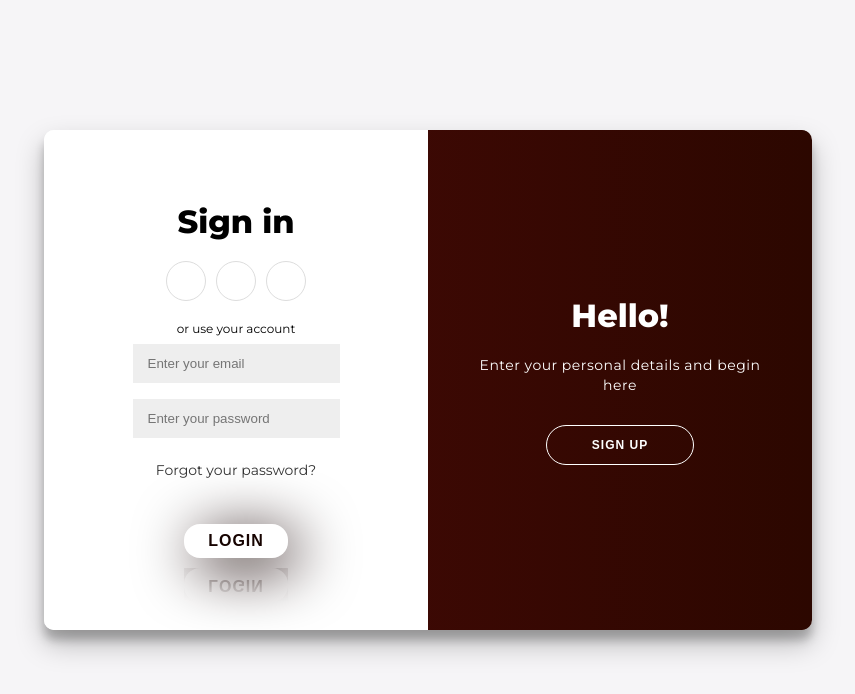
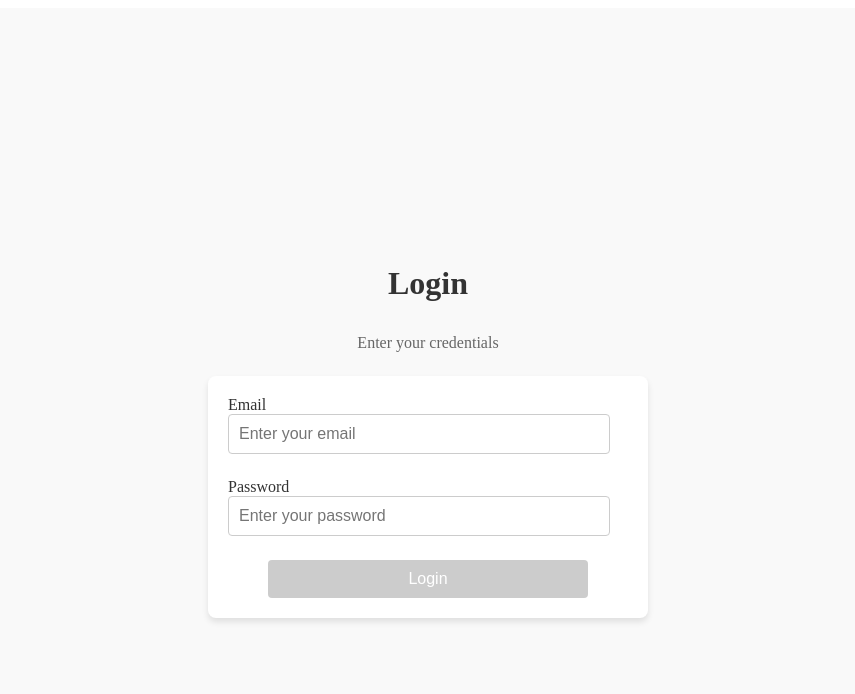
Before and after one commit to Robiin28/landing, a React (Create React App) app in the folder mineflix/: page / in a window 1280 px wide. Shown: the top 694 px of the page, without its empty margins (212-1067 px from the left). Built offline with nearby package versions, Linux system fonts and the light colour scheme; what password-validator would draw is missing.

Commit message:
autofilling

```diff
--- a/mineflix/src/App.js
+++ b/mineflix/src/App.js
@@ -133,10 +133,10 @@ function App() {
                     <Home onLogout={logoutHandler} />
                 )}
            </main>                    */}
-           {/* <Login></Login> */}
+           <Login></Login>
            {/* <SignUp/> */}
 
-           <Form />
+           {/* <Form /> */}
     </>
   );
 }
--- a/mineflix/src/components/Form.js
+++ b/mineflix/src/components/Form.js
@@ -1,136 +1,136 @@
-import React, { useState, useEffect } from 'react';
-import passwordValidator from 'password-validator';
-import './form.css';
+// import React, { useState, useEffect } from 'react';
+// import passwordValidator from 'password-validator';
+// import './form.css';
 
-const Form = () => {
-    const [enteredEmail, setEnteredEmail] = useState('');
-    const [enteredPassword, setEnteredPassword] = useState('');
-    const [formIsValid, setFormIsValid] = useState(false);
-    const [emailIsValid, setEmailIsValid] = useState(true);
-    const [passwordIsValid, setPasswordIsValid] = useState(true);
-    // State to manage which panel is active
-    const [isRightPanelActive, setIsRightPanelActive] = useState(false);
-    const isEmailValid = /^[a-zA-Z0-9._%+-]+@[a-zA-Z0-9.-]+\.[a-zA-Z]{2,}$/.test(enteredEmail);
-    const isPasswordValid = /^(?=.*\d)(?=.*[a-z])(?=.*[A-Z])(?=.*[a-zA-Z]).{8,}$/.test(enteredPassword);
-    useEffect(() => {
-        setFormIsValid(isEmailValid && isPasswordValid);
-    }, [enteredEmail, enteredPassword]);
+// const Form = () => {
+//     const [enteredEmail, setEnteredEmail] = useState('');
+//     const [enteredPassword, setEnteredPassword] = useState('');
+//     const [formIsValid, setFormIsValid] = useState(false);
+//     const [emailIsValid, setEmailIsValid] = useState(true);
+//     const [passwordIsValid, setPasswordIsValid] = useState(true);
+//     // State to manage which panel is active
+//     const [isRightPanelActive, setIsRightPanelActive] = useState(false);
+//     const isEmailValid = /^[a-zA-Z0-9._%+-]+@[a-zA-Z0-9.-]+\.[a-zA-Z]{2,}$/.test(enteredEmail);
+//     const isPasswordValid = /^(?=.*\d)(?=.*[a-z])(?=.*[A-Z])(?=.*[a-zA-Z]).{8,}$/.test(enteredPassword);
+//     useEffect(() => {
+//         setFormIsValid(isEmailValid && isPasswordValid);
+//     }, [enteredEmail, enteredPassword]);
 
-    const emailChangeHandler = (event) => {
-        setEnteredEmail(event.target.value);
-    };
-    const passwordChangeHandler = (event) => {
-        setEnteredPassword(event.target.value);
-    };
+//     const emailChangeHandler = (event) => {
+//         setEnteredEmail(event.target.value);
+//     };
+//     const passwordChangeHandler = (event) => {
+//         setEnteredPassword(event.target.value);
+//     };
 
-    // Event handlers for the buttons
-    const handleSignUpClick = () => {
-        setIsRightPanelActive(true);
-    };
-    const emailBlurHandler = () => {
-        setEmailIsValid(/^[a-zA-Z0-9._%+-]+@[a-zA-Z0-9.-]+\.[a-zA-Z]{2,}$/.test(enteredEmail));
-    };
+//     // Event handlers for the buttons
+//     const handleSignUpClick = () => {
+//         setIsRightPanelActive(true);
+//     };
+//     const emailBlurHandler = () => {
+//         setEmailIsValid(/^[a-zA-Z0-9._%+-]+@[a-zA-Z0-9.-]+\.[a-zA-Z]{2,}$/.test(enteredEmail));
+//     };
 
-    const passwordBlurHandler = () => {
-        setPasswordIsValid(/^(?=.*\d)(?=.*[a-z])(?=.*[A-Z])(?=.*[a-zA-Z]).{8,}$/.test(enteredPassword));
-    };
+//     const passwordBlurHandler = () => {
+//         setPasswordIsValid(/^(?=.*\d)(?=.*[a-z])(?=.*[A-Z])(?=.*[a-zA-Z]).{8,}$/.test(enteredPassword));
+//     };
 
-    const handleSignInClick = () => {
-        setIsRightPanelActive(false);
-    };
-    const submitHandler = (event) => {
-        event.preventDefault();
+//     const handleSignInClick = () => {
+//         setIsRightPanelActive(false);
+//     };
+//     const submitHandler = (event) => {
+//         event.preventDefault();
 
-    };
+//     };
 
-    return (
-        <>
-            <div className={`container ${isRightPanelActive ? "right-panel-active" : ""}`} id="container">
-                <div className="form-container sign-up-container">
-                    <form action="#">
-                        <h1>Create Account</h1>
-                        <div className="social-container">
-                            <a href="#" className="social"><i className="fab fa-facebook-f"></i></a>
-                            <a href="#" className="social"><i className="fab fa-google-plus-g"></i></a>
-                            <a href="#" className="social"><i className="fab fa-linkedin-in"></i></a>
-                        </div>
-                        <span>or use your email for registration</span>
-                        <div className="form__group field">
-                                <input type="input" class="form__field" placeholder="Name" required=""></input>
-                                <label htmlFor="name" class="form__label">Name</label>
-                         </div>
-                         <div className="form__group field">
-                                <input type="email" class="form__field" placeholder="Email" required=""></input>
-                                <label htmlFor="email" class="form__label">Email</label>
-                         </div>
-                        {/* <input type="email" placeholder="Email" /> */}
-                        {/* <input type="password" placeholder="Password" /> */}
-                        <div className="form__group field">
-                                <input type="input" class="form__field" placeholder="Password" required=""></input>
-                                <label for="name" class="form__label">Password</label>
-                         </div>
-                        <button className ="btn">Sign Up</button>
-                    </form>
-                </div>
-                <div className="form-container sign-in-container">
-                    <form action="#" onSubmit={submitHandler}>
-                        <h1>Sign in</h1>
-                        <div className="social-container">
-                            <a href="#" className="social"><i className="fab fa-facebook-f"></i></a>
-                            <a href="#" className="social"><i className="fab fa-google-plus-g"></i></a>
-                            <a href="#" className="social"><i className="fab fa-linkedin-in"></i></a>
-                        </div>
-                        <span>or use your account</span>
-                        <div>
-                    <input
-                        id="email"
-                        type="email"
-                        title="Enter a valid email address"
-                        placeholder="Enter your email"
-                        onChange={emailChangeHandler}
-                        onBlur={emailBlurHandler}
-                        value={enteredEmail}
-                    />
-                </div>
-                <div>
-                    <input
-                        id="password"
-                        type="password"
-                        placeholder="Enter your password"
-                        required
-                        pattern="^(?=.*\d)(?=.*[a-z])(?=.*[A-Z])(?=.*[a-zA-Z]).{8,}$"
-                        title="Password must be at least 8 characters long and include at least one uppercase letter, one lowercase letter, and one digit."
-                        onChange={passwordChangeHandler}
-                        onBlur={passwordBlurHandler}
-                        value={enteredPassword}
-                    />
-                </div>
-                        <a href="#">Forgot your password?</a>
-                <button
-                        className={'btn'}
-                        type="submit"
-                        disabled={!formIsValid}>
-                      Login
-                </button>
-                    </form>
-                </div>
-                <div className="overlay-container">
-                    <div className="overlay">
-                        <div className="overlay-panel overlay-left">
-                            <h1>Welcome Back!</h1>
-                            <p>To keep connected with us please login to continue watching Movie</p>
-                            <button className="ghost" onClick={handleSignInClick} id="signIn">Sign In</button>
-                        </div>
-                        <div className="overlay-panel overlay-right">
-                            <h1>Hello!</h1>
-                            <p>Enter your personal details and begin here</p>
-                            <button className="ghost" onClick={handleSignUpClick} id="signUp">Sign Up</button>
-                        </div>
-                    </div>
-                </div>
-            </div>
-        </>
-    );
-};
+//     return (
+//         <>
+//             <div className={`container ${isRightPanelActive ? "right-panel-active" : ""}`} id="container">
+//                 <div className="form-container sign-up-container">
+//                     <form action="#">
+//                         <h1>Create Account</h1>
+//                         <div className="social-container">
+//                             <a href="#" className="social"><i className="fab fa-facebook-f"></i></a>
+//                             <a href="#" className="social"><i className="fab fa-google-plus-g"></i></a>
+//                             <a href="#" className="social"><i className="fab fa-linkedin-in"></i></a>
+//                         </div>
+//                         <span>or use your email for registration</span>
+//                         <div className="form__group field">
+//                                 <input type="input" class="form__field" placeholder="Name" required=""></input>
+//                                 <label htmlFor="name" class="form__label">Name</label>
+//                          </div>
+//                          <div className="form__group field">
+//                                 <input type="email" class="form__field" placeholder="Email" required=""></input>
+//                                 <label htmlFor="email" class="form__label">Email</label>
+//                          </div>
+//                         {/* <input type="email" placeholder="Email" /> */}
+//                         {/* <input type="password" placeholder="Password" /> */}
+//                         <div className="form__group field">
+//                                 <input type="input" class="form__field" placeholder="Password" required=""></input>
+//                                 <label for="name" class="form__label">Password</label>
+//                          </div>
+//                         <button className ="btn">Sign Up</button>
+//                     </form>
+//                 </div>
+//                 <div className="form-container sign-in-container">
+//                     <form action="#" onSubmit={submitHandler}>
+//                         <h1>Sign in</h1>
+//                         <div className="social-container">
+//                             <a href="#" className="social"><i className="fab fa-facebook-f"></i></a>
+//                             <a href="#" className="social"><i className="fab fa-google-plus-g"></i></a>
+//                             <a href="#" className="social"><i className="fab fa-linkedin-in"></i></a>
+//                         </div>
+//                         <span>or use your account</span>
+//                         <div>
+//                     <input
+//                         id="email"
+//                         type="email"
+//                         title="Enter a valid email address"
+//                         placeholder="Enter your email"
+//                         onChange={emailChangeHandler}
+//                         onBlur={emailBlurHandler}
+//                         value={enteredEmail}
+//                     />
+//                 </div>
+//                 <div>
+//                     <input
+//                         id="password"
+//                         type="password"
+//                         placeholder="Enter your password"
+//                         required
+//                         pattern="^(?=.*\d)(?=.*[a-z])(?=.*[A-Z])(?=.*[a-zA-Z]).{8,}$"
+//                         title="Password must be at least 8 characters long and include at least one uppercase letter, one lowercase letter, and one digit."
+//                         onChange={passwordChangeHandler}
+//                         onBlur={passwordBlurHandler}
+//                         value={enteredPassword}
+//                     />
+//                 </div>
+//                         <a href="#">Forgot your password?</a>
+//                 <button
+//                         className={'btn'}
+//                         type="submit"
+//                         disabled={!formIsValid}>
+//                       Login
+//                 </button>
+//                     </form>
+//                 </div>
+//                 <div className="overlay-container">
+//                     <div className="overlay">
+//                         <div className="overlay-panel overlay-left">
+//                             <h1>Welcome Back!</h1>
+//                             <p>To keep connected with us please login to continue watching Movie</p>
+//                             <button className="ghost" onClick={handleSignInClick} id="signIn">Sign In</button>
+//                         </div>
+//                         <div className="overlay-panel overlay-right">
+//                             <h1>Hello!</h1>
+//                             <p>Enter your personal details and begin here</p>
+//                             <button className="ghost" onClick={handleSignUpClick} id="signUp">Sign Up</button>
+//                         </div>
+//                     </div>
+//                 </div>
+//             </div>
+//         </>
+//     );
+// };
 
-export default Form;
+// export default Form;
--- a/mineflix/src/components/form.css
+++ b/mineflix/src/components/form.css
@@ -1,7 +1,7 @@
 
-@import url('https://fonts.googleapis.com/css?family=Montserrat:400,800');
+/* @import url('https://fonts.googleapis.com/css?family=Montserrat:400,800'); */
 
-* {
+/* * {
 	box-sizing: border-box;
 }
 
@@ -310,10 +310,10 @@ input {
 
   .btn:active {
 	scale: 0.92;
-  }
+  } */
 
-  .btn:hover {
+  /* .btn:hover {
 	background: rgb(196, 213, 245);
 	background: linear-gradient(270deg, #160300 0%, rgba(214, 156, 148, 0.873) 60%);
 	color: rgb(230, 230, 235);
-  }
+  } */
--- a/mineflix/src/components/login/Login.js
+++ b/mineflix/src/components/login/Login.js
@@ -1,46 +1,52 @@
-import React, { useState, useEffect } from 'react';
-import './login.css'; // Import the CSS file for this component
-import passwordValidator from 'password-validator';
+import React, { useState, useReducer, useEffect } from 'react';
+import './login.css';
 
+// Reducer functions to handle input state and validation
+function emailReducer(state, action) {
+    switch (action.type) {
+        case 'EMAIL_INPUT':
+            return { value: action.val, isValid: /^[^\s@]+@[^\s@]+\.[^\s@]+$/.test(action.val) };
+        default:
+            return state;
+    }
+}
+
+function passwordReducer(state, action) {
+    switch (action.type) {
+        case 'PASS_INPUT':
+            return { value: action.val, isValid: /^(?=.*\d)(?=.*[a-z])(?=.*[A-Z]).{8,}$/.test(action.val) };
+        default:
+            return state;
+    }
+}
 
 const Login = (props) => {
-    const [enteredEmail, setEnteredEmail] = useState('');
-    const [enteredPassword, setEnteredPassword] = useState('');
-    const [emailIsValid, setEmailIsValid] = useState(true);
-    const [passwordIsValid, setPasswordIsValid] = useState(true);
+    const [emailState, emailDispatcher] = useReducer(emailReducer, { value: '', isValid: false });
+    const [passState, passwordDispatcher] = useReducer(passwordReducer, { value: '', isValid: false });
     const [formIsValid, setFormIsValid] = useState(false);
 
-    // Use useEffect to set form validity based on email and password
     useEffect(() => {
-        const isEmailValid = /^[a-zA-Z0-9._%+-]+@[a-zA-Z0-9.-]+\.[a-zA-Z]{2,}$/.test(enteredEmail);
-        const isPasswordValid = /^(?=.*\d)(?=.*[a-z])(?=.*[A-Z])(?=.*[a-zA-Z]).{8,}$/.test(enteredPassword);
-        setFormIsValid(isEmailValid && isPasswordValid);
-    }, [enteredEmail, enteredPassword]);
+        // Update form validity whenever email or password validity changes
+        setFormIsValid(emailState.isValid && passState.isValid);
+    }, [emailState.isValid, passState.isValid]);
 
     const emailChangeHandler = (event) => {
-        setEnteredEmail(event.target.value);
+        const value = event.target.value;
+        emailDispatcher({ val: value, type: 'EMAIL_INPUT' });
     };
 
     const passwordChangeHandler = (event) => {
-        setEnteredPassword(event.target.value);
+        const value = event.target.value;
+        passwordDispatcher({ val: value, type: 'PASS_INPUT' });
     };
 
-    const emailBlurHandler = () => {
-        setEmailIsValid(/^[a-zA-Z0-9._%+-]+@[a-zA-Z0-9.-]+\.[a-zA-Z]{2,}$/.test(enteredEmail));
-    };
+    const handleSubmit = (event) => {
+        event.preventDefault();
+        emailDispatcher({ type: 'EMAIL_INPUT', val: emailState.value }); // Trigger email validation
+        passwordDispatcher({ type: 'PASS_INPUT', val: passState.value }); // Trigger password validation
 
-    const passwordBlurHandler = () => {
-        setPasswordIsValid(/^(?=.*\d)(?=.*[a-z])(?=.*[A-Z])(?=.*[a-zA-Z]).{8,}$/.test(enteredPassword));
-    };
-
-    const submitHandler = (event) => {
-        event.preventDefault();
-        if (formIsValid) {
-            props.onLogin(enteredEmail, enteredPassword);
-        } else {
-            // Additional validation to handle the case where the user submits without focusing out
-            setEmailIsValid(/^[a-zA-Z0-9._%+-]+@[a-zA-Z0-9.-]+\.[a-zA-Z]{2,}$/.test(enteredEmail));
-            setPasswordIsValid(/^(?=.*\d)(?=.*[a-z])(?=.*[A-Z])(?=.*[a-zA-Z]).{8,}$/.test(enteredPassword));
+        if (emailState.isValid && passState.isValid) {
+            props.onLogin(emailState.value, passState.value);
         }
     };
 
@@ -48,42 +54,32 @@ const Login = (props) => {
         <div className="login-container">
             <h2>Login</h2>
             <p>Enter your credentials</p>
-            <form className="login-form" onSubmit={submitHandler}>
-                <div className={`form-control ${!emailIsValid ? 'invalid' : ''}`}>
+            <form className="login-form" onSubmit={handleSubmit}>
+                <div className={`form-control ${emailState.isValid === false && emailState.value !== '' ? 'invalid' : ''}`}>
                     <label htmlFor="email">Email</label>
                     <input
                         id="email"
                         type="email"
-                        pattern="^[a-zA-Z0-9._%+-]+@[a-zA-Z0-9.-]+\.[a-zA-Z]{2,}$"
-                        title="Enter a valid email address (e.g., someone@example.com)"
                         placeholder="Enter your email"
                         onChange={emailChangeHandler}
-                        onBlur={emailBlurHandler}
-                        value={enteredEmail}
+                        value={emailState.value}
+                        onBlur={() => emailDispatcher({ type: 'EMAIL_INPUT', val: emailState.value })}
+                        required
                     />
                 </div>
-                <div className={`form-control ${!passwordIsValid ? 'invalid' : ''}`}>
+                <div className={`form-control ${passState.isValid === false && passState.value !== '' ? 'invalid' : ''}`}>
                     <label htmlFor="password">Password</label>
                     <input
                         id="password"
                         type="password"
                         placeholder="Enter your password"
+                        onChange={passwordChangeHandler}
+                        value={passState.value}
+                        onBlur={() => passwordDispatcher({ type: 'PASS_INPUT', val: passState.value })}
                         required
-                        pattern="^(?=.*\d)(?=.*[a-z])(?=.*[A-Z])(?=.*[a-zA-Z]).{8,}$"
-                        title="Password must be at least 8 characters long and include at least one uppercase letter, one lowercase letter, and one digit."
-                        onChange={passwordChangeHandler}
-                        onBlur={passwordBlurHandler}
-                        value={enteredPassword}
                     />
                 </div>
-
-
-
-                <button
-                    className={'btn'}
-                    type="submit"
-                    disabled={!formIsValid}
-                >
+                <button className={'btn'} type="submit" disabled={!formIsValid}>
                     Login
                 </button>
             </form>
```
